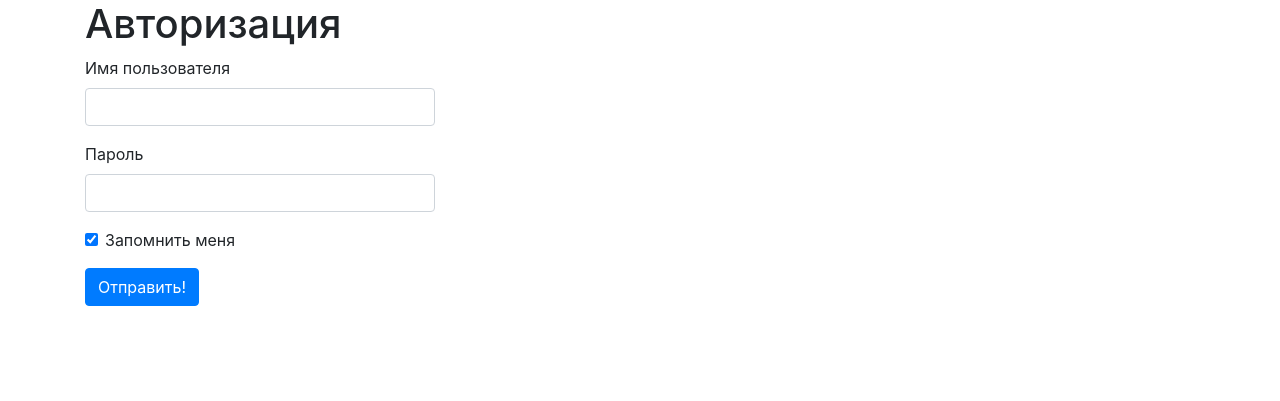
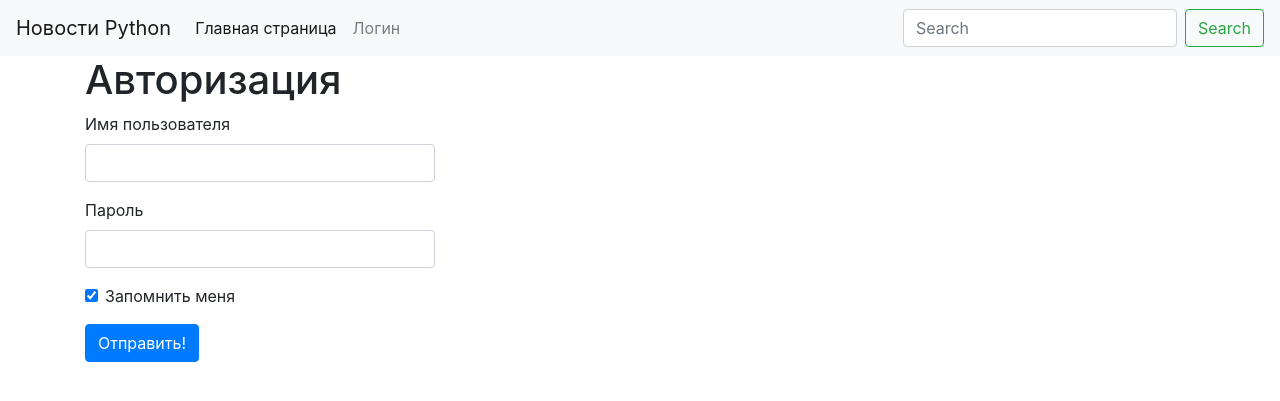
Before and after one commit to kirillmasanov/flask_project, a Flask app: page /users/login in a window 1280 px wide. Shown: the top 401 px of the page. Run offline with Flask 2, Linux system fonts and the light colour scheme; some libraries are stand-ins or nearby versions.

Commit message:
add main menu

```diff
--- a/webapp/templates/base.html
+++ b/webapp/templates/base.html
@@ -11,6 +11,7 @@
     <title>{{ page_title }}</title>
   </head>
   <body>
+    {% include 'menu.html' %}
     <div class="container">
         <h1>{{ page_title }}</h1>
         {% block content %}{% endblock %}
--- /dev/null
+++ b/webapp/templates/menu.html
@@ -0,0 +1,23 @@
+<nav class="navbar navbar-expand-lg navbar-light bg-light">
+  <a class="navbar-brand" href="#">Новости Python</a>
+  <button class="navbar-toggler" type="button" data-toggle="collapse" data-target="#navbarSupportedContent" aria-controls="navbarSupportedContent" aria-expanded="false" aria-label="Toggle navigation">
+    <span class="navbar-toggler-icon"></span>
+  </button>
+
+  <div class="collapse navbar-collapse" id="navbarSupportedContent">
+    <ul class="navbar-nav mr-auto">
+      <li class="nav-item active">
+        <a class="nav-link" href="/">Главная страница <span class="sr-only">(current)</span></a>
+      </li>
+      <li class="nav-item">
+        <a class="nav-link" href="{{ url_for('user.login') }}">Логин</a>
+      </li>
+
+
+    </ul>
+    <form class="form-inline my-2 my-lg-0">
+      <input class="form-control mr-sm-2" type="search" placeholder="Search" aria-label="Search">
+      <button class="btn btn-outline-success my-2 my-sm-0" type="submit">Search</button>
+    </form>
+  </div>
+</nav>
```
